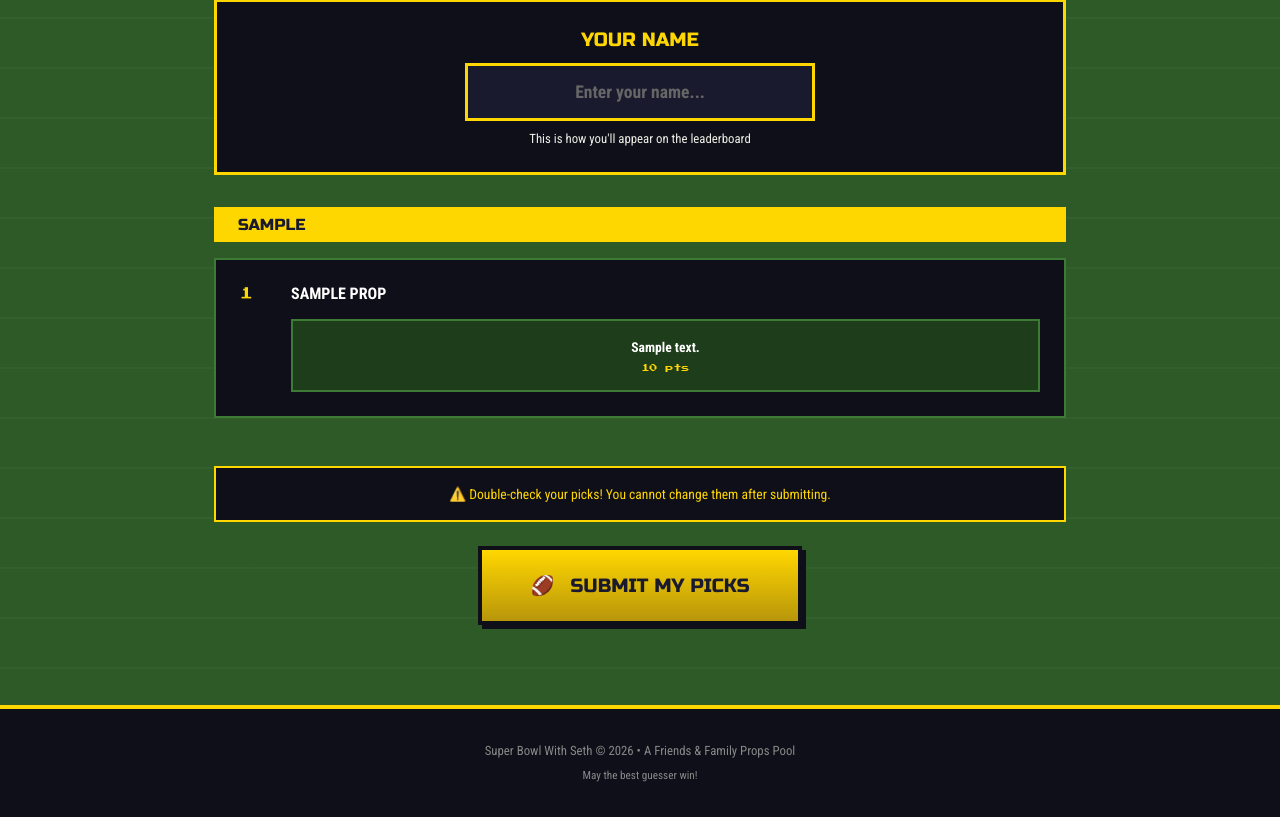
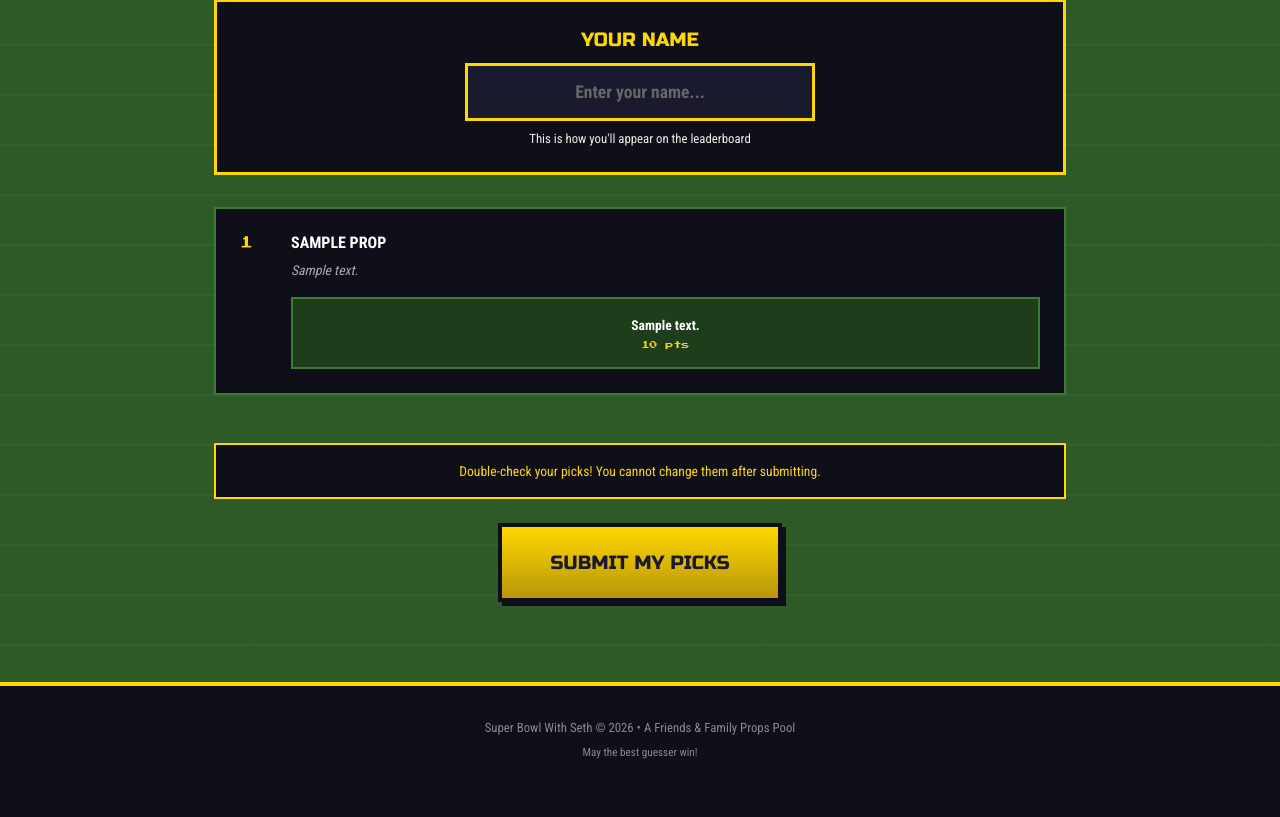
Before and after one commit to SethWalder/darnold-trust-meter, a Flask app: page /prop-sheet in a window 1280 px wide. Shown: the part 388-1205 px from the top of the page. After the commit the page ends 1147 px from the top, so only its background shows below. Run offline with Flask 3, Linux system fonts and the light colour scheme; tables that the repository leaves empty hold one stand-in row (values such as "Sample post").

Commit message:
Remove category, add note field, simplify home page

```diff
--- a/app.py
+++ b/app.py
@@ -27,7 +27,7 @@ class Settings(db.Model):
 class Prop(db.Model):
     id = db.Column(db.Integer, primary_key=True)
     question = db.Column(db.String(500), nullable=False)
-    category = db.Column(db.String(100), default='General')
+    note = db.Column(db.String(300), nullable=True)
     order = db.Column(db.Integer, default=0)
     resolved = db.Column(db.Boolean, default=False)
     correct_answer_id = db.Column(db.Integer, db.ForeignKey('answer.id'), nullable=True)
@@ -287,7 +287,7 @@ def admin_props():
 def admin_add_prop():
     if request.method == 'POST':
         question = request.form.get('question', '').strip()
-        category = request.form.get('category', 'General').strip()
+        note = request.form.get('note', '').strip() or None
 
         if not question:
             flash('Question is required!', 'error')
@@ -296,7 +296,7 @@ def admin_add_prop():
         # Get max order
         max_order = db.session.query(db.func.max(Prop.order)).scalar() or 0
 
-        prop = Prop(question=question, category=category, order=max_order + 1)
+        prop = Prop(question=question, note=note, order=max_order + 1)
         db.session.add(prop)
         db.session.flush()
 
@@ -327,7 +327,7 @@ def admin_edit_prop(prop_id):
 
     if request.method == 'POST':
         prop.question = request.form.get('question', '').strip()
-        prop.category = request.form.get('category', 'General').strip()
+        prop.note = request.form.get('note', '').strip() or None
 
         # Delete existing answers
         Answer.query.filter_by(prop_id=prop.id).delete()
--- a/static/style.css
+++ b/static/style.css
@@ -357,19 +353,6 @@ p {
     margin-top: var(--space-sm);
 }
 
-.category-header {
-    background: var(--gold);
-    color: var(--dark);
-    padding: var(--space-sm) var(--space-lg);
-    margin: var(--space-xl) 0 var(--space-md);
-}
-
-.category-header h3 {
-    font-family: var(--font-display);
-    font-size: 1rem;
-    margin: 0;
-}
-
 .prop-card {
     display: flex;
     gap: var(--space-md);
@@ -405,6 +388,14 @@ p {
     font-size: 1rem;
     font-weight: 700;
     color: var(--white);
+    margin-bottom: var(--space-sm);
+}
+
+.prop-note {
+    font-family: var(--font-body);
+    font-size: 0.85rem;
+    font-style: italic;
+    color: #aaa;
     margin-bottom: var(--space-md);
 }
 
--- a/templates/admin_add_prop.html
+++ b/templates/admin_add_prop.html
@@ -15,8 +15,9 @@
     </div>
 
     <div class="form-group">
-        <label for="category">Category</label>
-        <input type="text" id="category" name="category" value="General" placeholder="e.g., National Anthem, Halftime, Game Props">
+        <label for="note">Note (optional)</label>
+        <input type="text" id="note" name="note" placeholder="e.g., Must be during game broadcast">
+        <p class="form-hint">Add clarification if needed. This will appear below the question.</p>
     </div>
 
     <div class="form-group">
--- a/templates/index.html
+++ b/templates/index.html
@@ -3,17 +3,14 @@
 {% block content %}
 <div class="home-buttons">
     <a href="{{ url_for('prop_sheet') }}" class="home-btn">
-        <span class="btn-icon">📝</span>
         <span class="btn-text">Make Picks</span>
     </a>
 
     <a href="{{ url_for('entries') }}" class="home-btn">
-        <span class="btn-icon">👥</span>
         <span class="btn-text">All Entries</span>
     </a>
 
     <a href="{{ url_for('standings') }}" class="home-btn">
-        <span class="btn-icon">🏆</span>
         <span class="btn-text">Standings</span>
     </a>
 </div>
--- a/templates/prop_sheet.html
+++ b/templates/prop_sheet.html
@@ -18,19 +18,14 @@
     </div>
 
     <div class="props-list">
-        {% set current_category = namespace(value='') %}
         {% for prop in props %}
-            {% if prop.category != current_category.value %}
-                {% set current_category.value = prop.category %}
-                <div class="category-header">
-                    <h3>{{ prop.category }}</h3>
-                </div>
-            {% endif %}
-
             <div class="prop-card" data-prop-id="{{ prop.id }}">
                 <div class="prop-number">{{ loop.index }}</div>
                 <div class="prop-content">
                     <h4 class="prop-question">{{ prop.question }}</h4>
+                    {% if prop.note %}
+                    <p class="prop-note">{{ prop.note }}</p>
+                    {% endif %}
                     <div class="answers-grid answers-count-{{ prop.answers|length }}">
                         {% for answer in prop.answers|sort(attribute='order') %}
                         <label class="answer-option">
@@ -49,10 +44,9 @@
 
     <div class="submit-section">
         <div class="submit-warning">
-            ⚠️ Double-check your picks! You cannot change them after submitting.
+            Double-check your picks! You cannot change them after submitting.
         </div>
         <button type="submit" class="submit-button" id="submit-btn">
-            <span class="button-icon">🏈</span>
             Submit My Picks
         </button>
     </div>
```
Also changed, not shown: other parts of static/style.css (+28 -8 lines), templates/admin_edit_prop.html (+4 -3 lines), templates/admin_props.html (+4 -8 lines), instance/superbowl.db (deleted), 2 other files.
